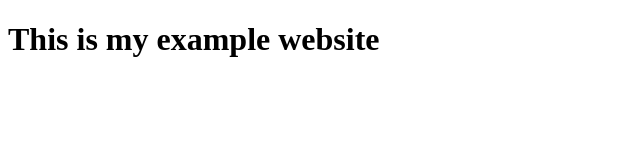
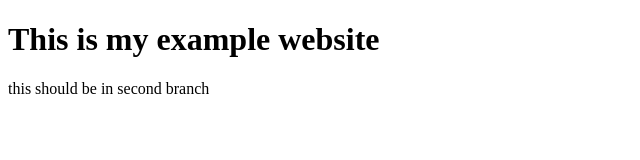
Before and after one commit to IftekharAlvee/Example-Website, a plain HTML site: page index.html in a window 1280 px wide. Shown: the whole page, without its empty margins (0-640 px from the left). Drawn offline with Linux system fonts and the light colour scheme.

Commit message:
new branch

```diff
--- a/index.html
+++ b/index.html
@@ -7,5 +7,7 @@
 </head>
 <body>
     <h1>This is my example website</h1>
+    <p>this should be in second branch</p>
+
 </body>
 </html>
```
